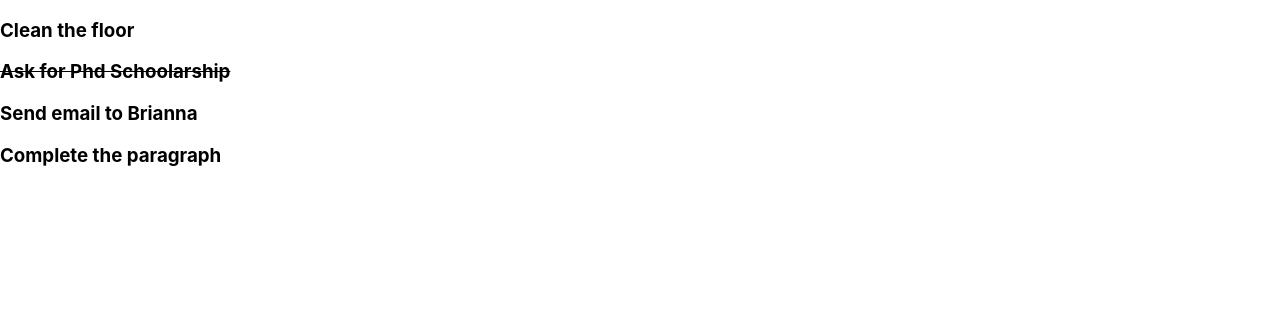
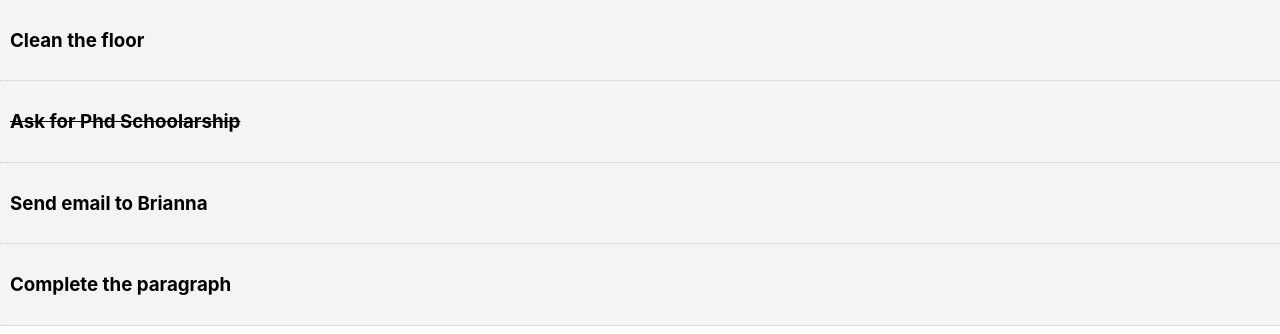
Before and after one commit to davishoang96/reactjs_todos, a React (Create React App) app: page / in a window 1280 px wide. Shown: the top 334 px of the page. Built offline with nearby package versions, Linux system fonts and the light colour scheme.

Commit message:
Update TodoItem

```diff
--- a/src/Components/TodoItems.js
+++ b/src/Components/TodoItems.js
@@ -4,15 +4,12 @@
 export default class TodoItems extends Component {
 
   getStyle = () => {
-    if(this.props.todo.completed){
-      return{
-        textDecoration: "line-through"
-      }
-    }
-    else{
-      return{
-        textDecoration: "none"
-      }
+    return{
+      background: "#f4f4f4",
+      padding: '10px',
+      borderBottom: '1px #ccc dotted',
+      textDecoration: this.props.todo.completed ?
+      'line-through' : 'none'
     }
   }
 
```
